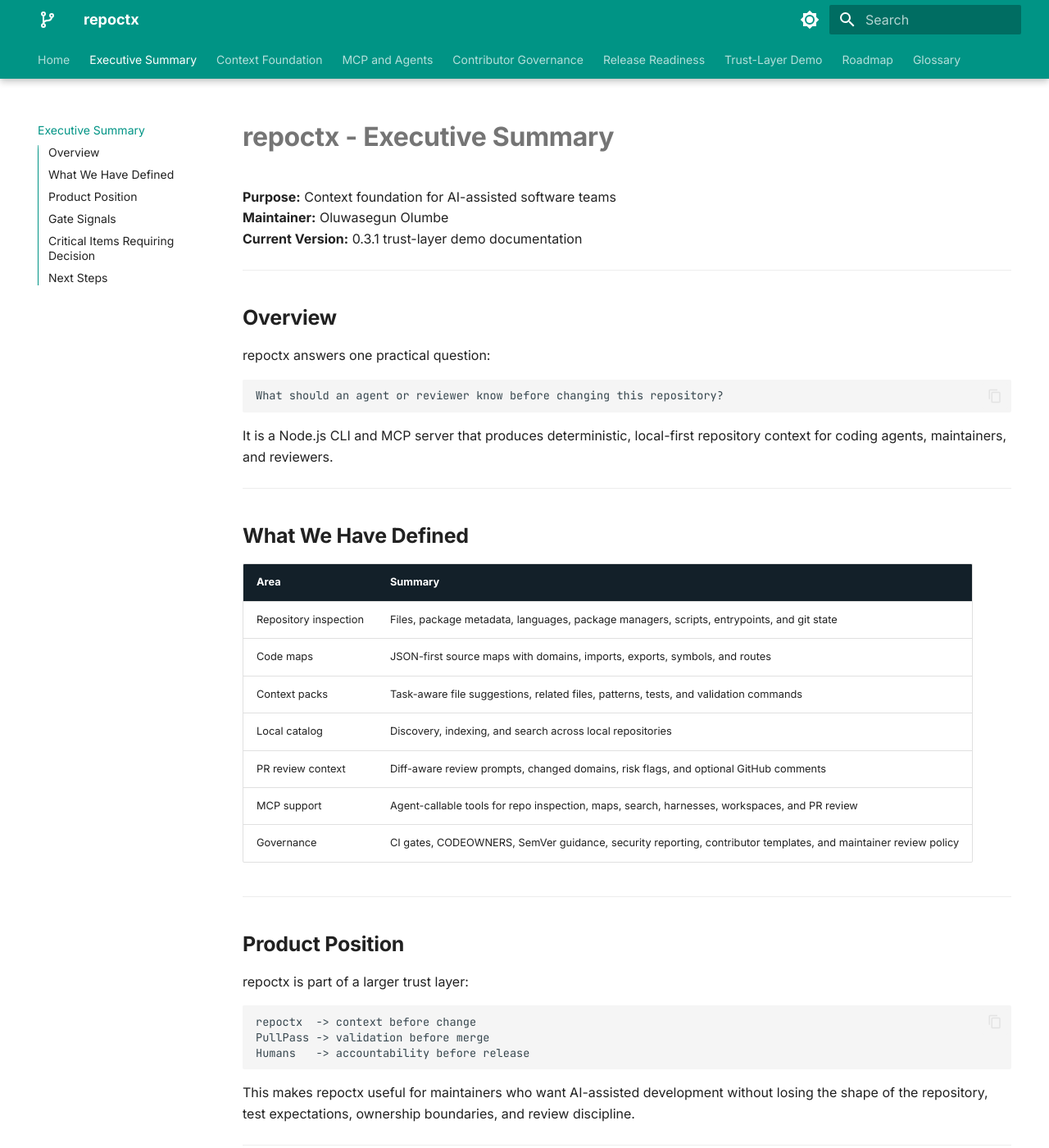
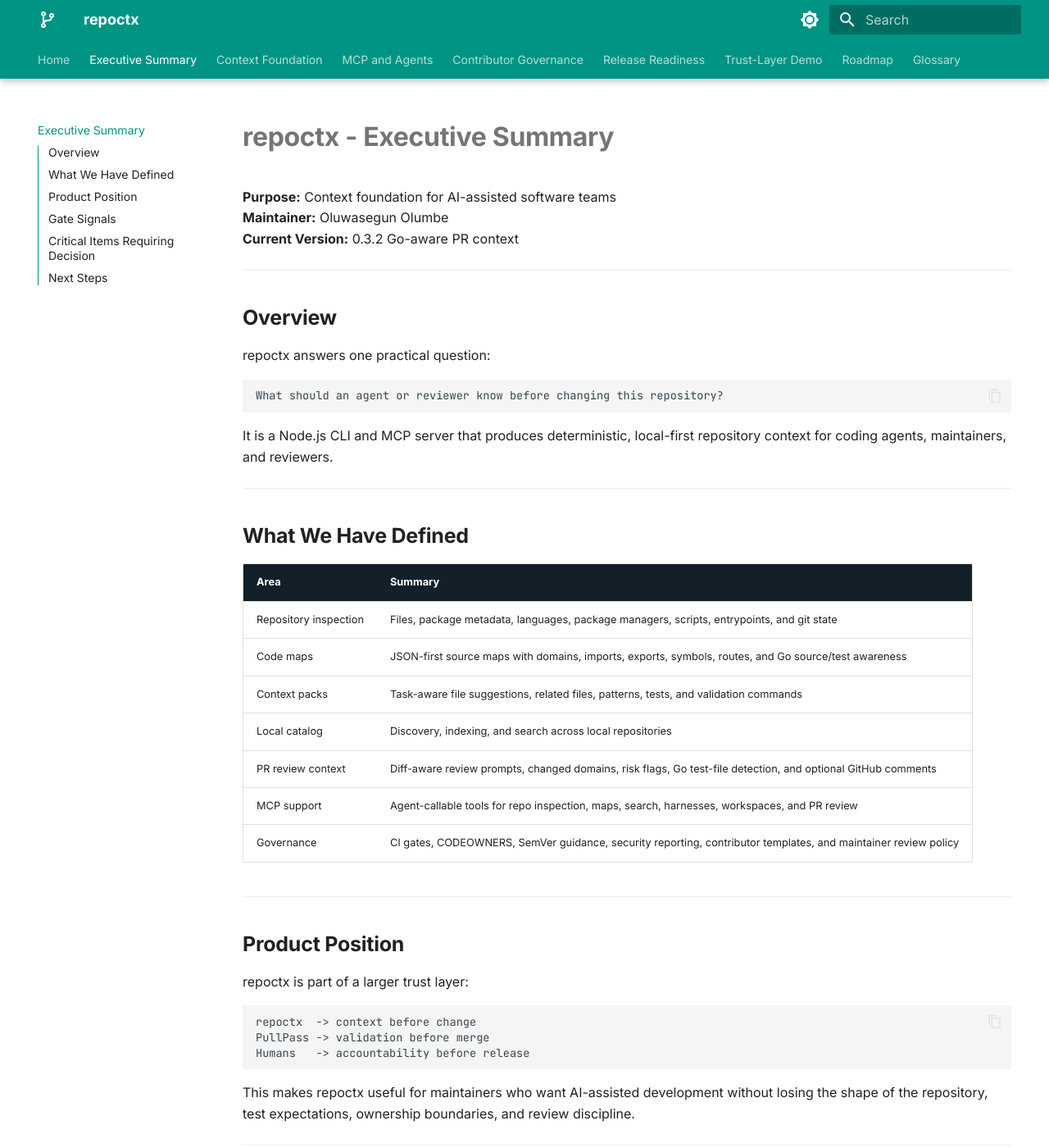
Before and after one commit to BASHBOP/otito, an MkDocs documentation site: the page built from docs/EXECUTIVE-SUMMARY.md, in a window 1280 px wide and 1400 px high. Shown: the whole window at 82% size. Built offline with MkDocs 1.6.1 and Material for MkDocs 9.7.7, drawn with Linux system fonts in a browser that asks for light colours.

```diff
--- a/docs/EXECUTIVE-SUMMARY.md
+++ b/docs/EXECUTIVE-SUMMARY.md
@@ -2,7 +2,7 @@
 
 **Purpose:** Context foundation for AI-assisted software teams<br>
 **Maintainer:** Oluwasegun Olumbe<br>
-**Current Version:** 0.3.1 trust-layer demo documentation
+**Current Version:** 0.3.2 Go-aware PR context
 
 ---
 
@@ -23,10 +23,10 @@ It is a Node.js CLI and MCP server that produces deterministic, local-first repo
 | Area                  | Summary                                                                                                        |
 | --------------------- | -------------------------------------------------------------------------------------------------------------- |
 | Repository inspection | Files, package metadata, languages, package managers, scripts, entrypoints, and git state                      |
-| Code maps             | JSON-first source maps with domains, imports, exports, symbols, and routes                                     |
+| Code maps             | JSON-first source maps with domains, imports, exports, symbols, routes, and Go source/test awareness           |
 | Context packs         | Task-aware file suggestions, related files, patterns, tests, and validation commands                           |
 | Local catalog         | Discovery, indexing, and search across local repositories                                                      |
-| PR review context     | Diff-aware review prompts, changed domains, risk flags, and optional GitHub comments                           |
+| PR review context     | Diff-aware review prompts, changed domains, risk flags, Go test-file detection, and optional GitHub comments   |
 | MCP support           | Agent-callable tools for repo inspection, maps, search, harnesses, workspaces, and PR review                   |
 | Governance            | CI gates, CODEOWNERS, SemVer guidance, security reporting, contributor templates, and maintainer review policy |
 
--- a/package.json
+++ b/package.json
@@ -1,6 +1,6 @@
 {
   "name": "repoctx",
-  "version": "0.3.1",
+  "version": "0.3.2",
   "description": "repoctx: local repo discovery, indexing, catalog search, and agent harnesses.",
   "type": "module",
   "bin": {
```
Also changed, not shown: CHANGELOG.md (+9 -1 lines), docs/index.md (+3 -2 lines), 1 other file.
